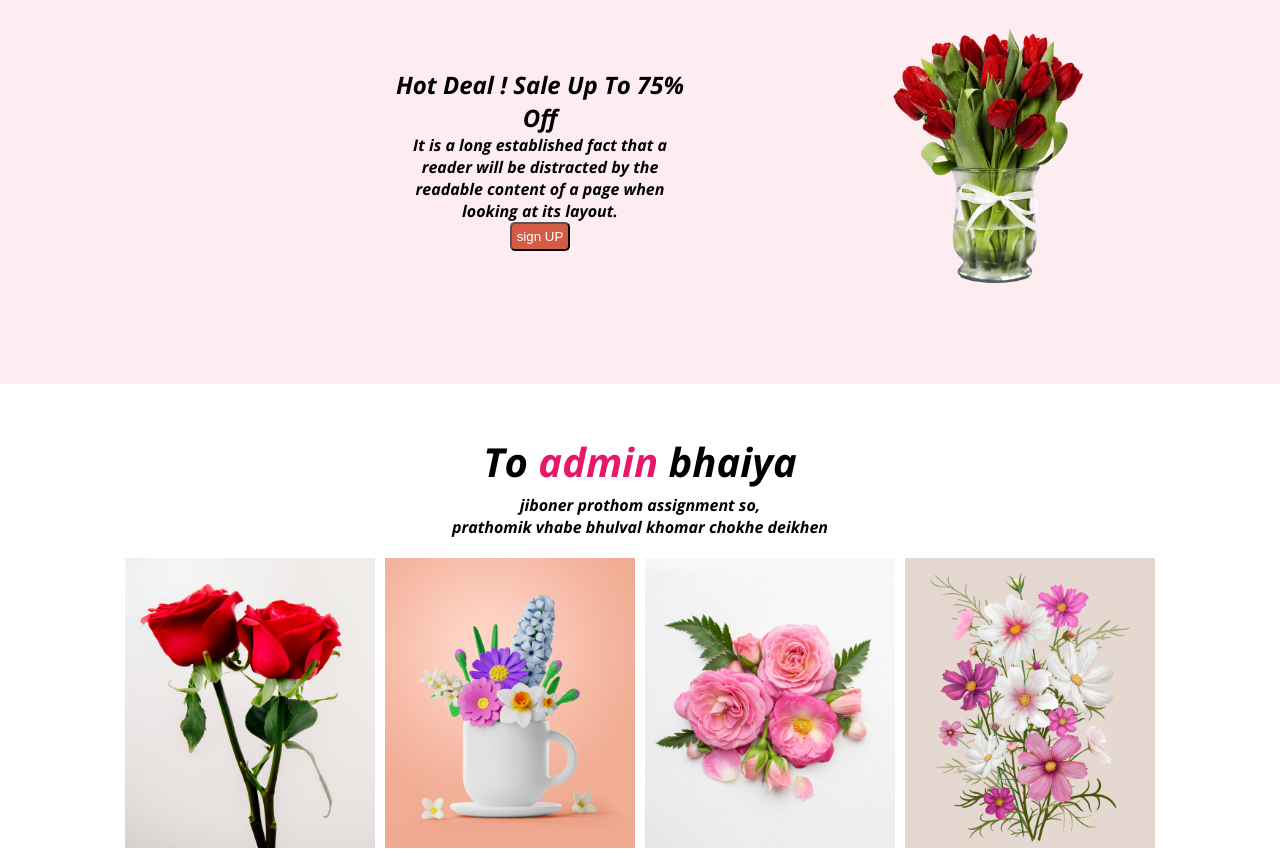
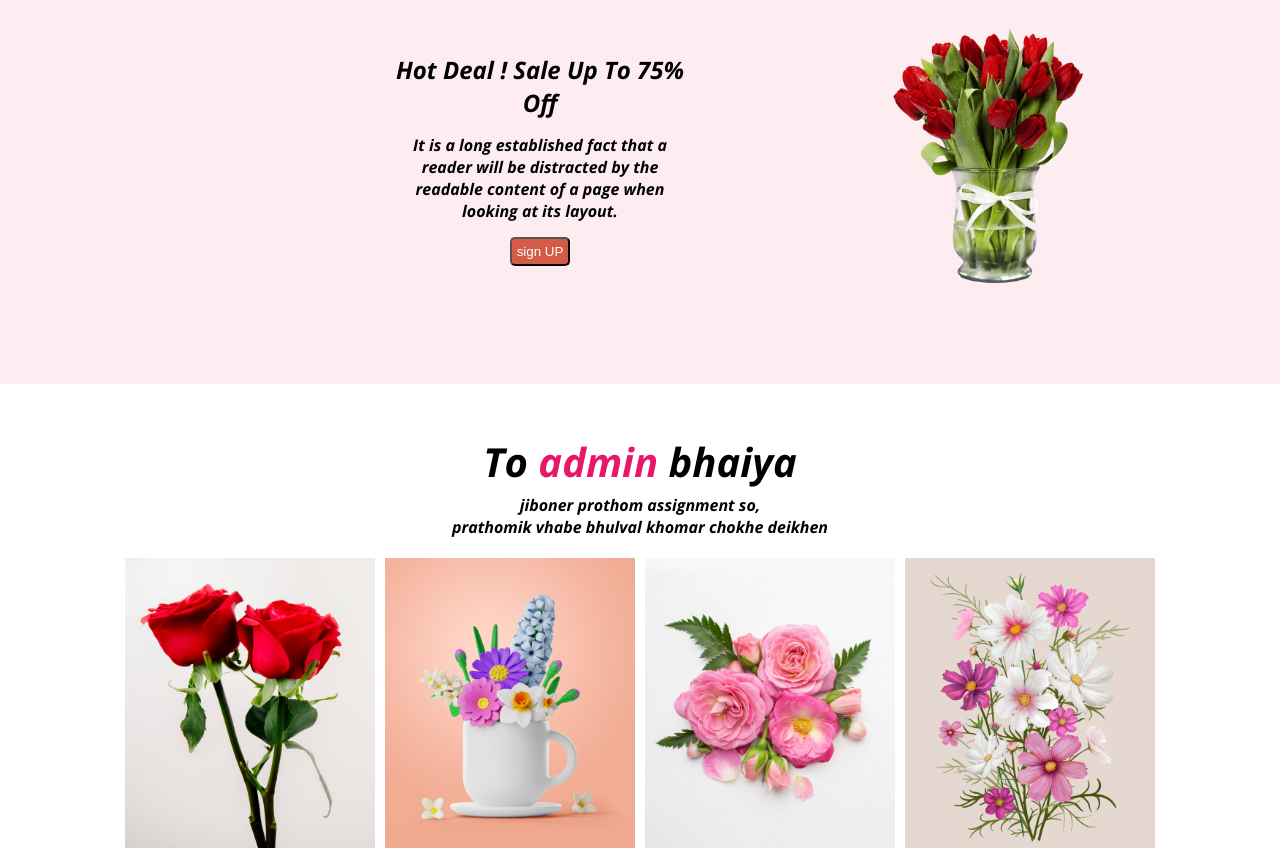
Before and after one commit to sagormukaddesh/flower-shop-assignment-first, a plain HTML site: page index.html in a window 1280 px wide. Shown: the part 1440-2296 px from the top of the page. Drawn offline with nearby package versions, Linux system fonts and the light colour scheme.

Commit message:
added the mein final project

```diff
--- a/index.html
+++ b/index.html
@@ -93,7 +93,7 @@
                 <h1>
                     Hot Deal ! Sale Up To 75% Off
                 </h1>
-                <p>
+                <p class="hot-deals-delaile">
                     It is a long established fact that a reader will be distracted by the readable content of a page when looking at its layout.
                 </p>
                 <button class="btn-primary">sign  UP</button>
@@ -175,7 +175,8 @@
         <div class="footer-info">
             <div class="shop-info-container">
                 <h3 class="shop-details">
-                    <span class="flower-shop">flower</span><span class="flower-shop-color">shop</span>
+                    <span class="flower-shop">flower</span>
+                    <span class="flower-shop-color">shop</span>
                  </h3>
                  <p class="about-page">
                      <b>
--- a/style.css
+++ b/style.css
@@ -60,8 +60,12 @@ nav >ul a{
 .banner-heading{
     font-size: 40px;
     padding-bottom: 20px;
+}
+.hot-deals-delaile{
+   margin: 15px;
+}
 
-}
+
 .btn-primary{
     padding: 5px;
     border-radius: 5px;
@@ -225,3 +229,6 @@ color: white;
 .about-page{
     margin-bottom:15px ;
 }
+.flower-shop-color{
+    color: lightcoral;
+}
```
